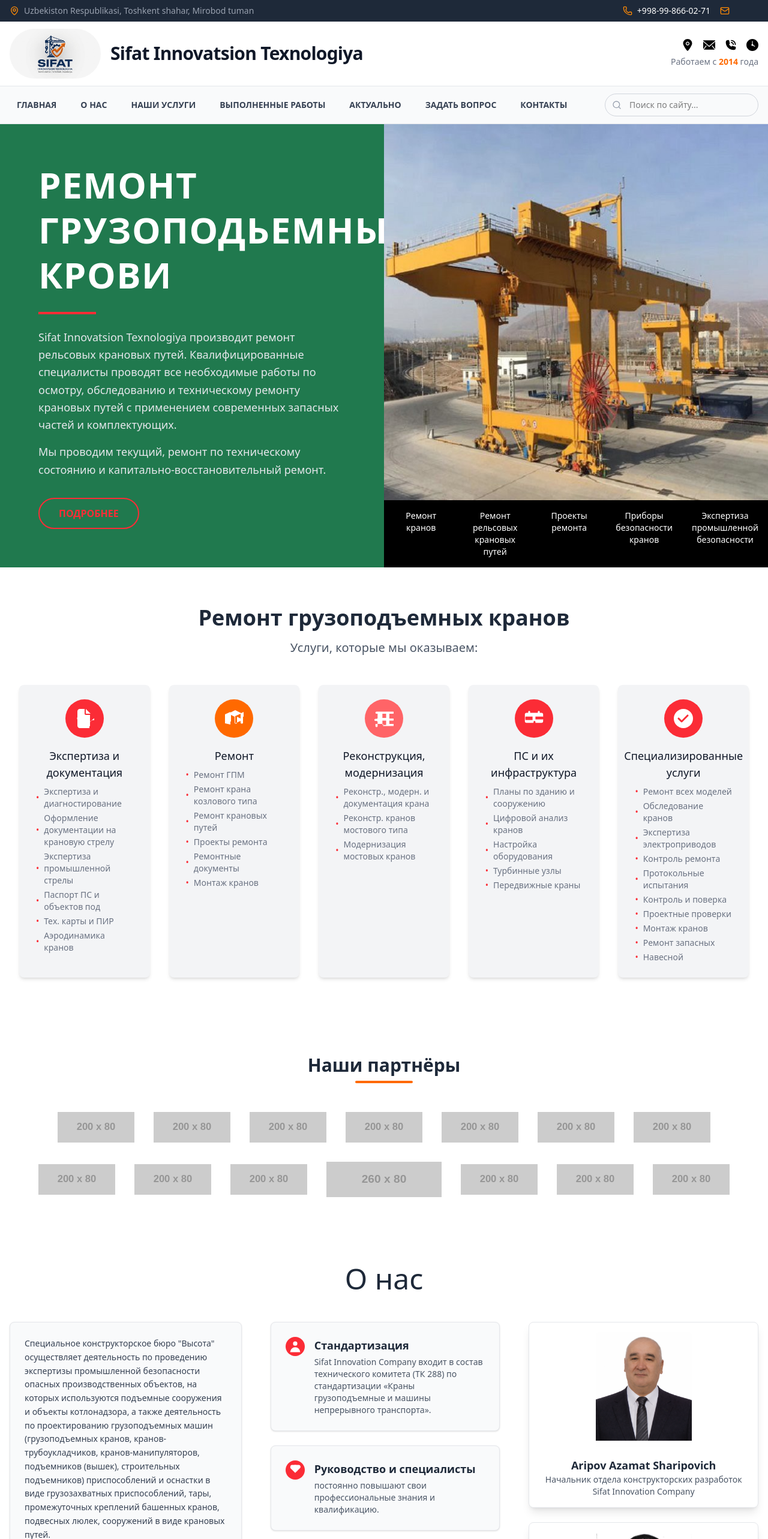
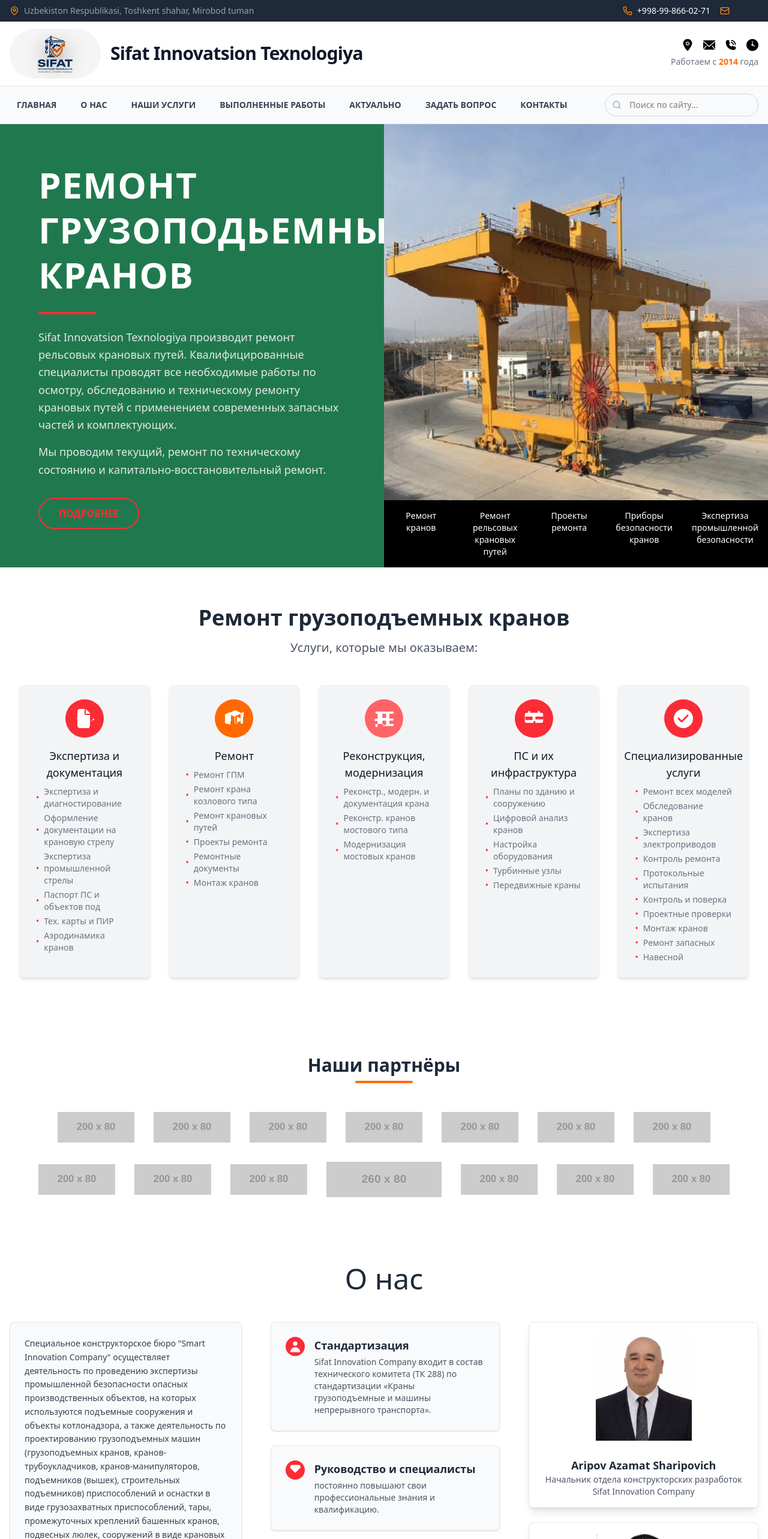
Before and after one commit to muhammadibnmurod/sifat-innvation-technology, a React (Vite) app: page / in a window 1280 px wide. Shown: the top 2566 px of the page at 60% size. Built offline with nearby package versions, Linux system fonts and the light colour scheme.

Commit message:
Update company name in AboutUs component and correct text in Navbar

```diff
--- a/src/components/AboutUs.jsx
+++ b/src/components/AboutUs.jsx
@@ -30,7 +30,7 @@
           {/* Left Block */}
           <div className="w-full lg:w-1/3 p-6 bg-gray-50 border border-gray-200 rounded-lg shadow-sm">
             <p className="text-gray-700 leading-relaxed text-sm">
-              Специальное конструкторское бюро "Высота" осуществляет
+              Специальное конструкторское бюро "Smart Innovation Company" осуществляет
               деятельность по проведению экспертизы промышленной безопасности
               опасных производственных объектов, на которых используются
               подъемные сооружения и объекты котлонадзора, а также деятельность
--- a/src/components/Navbar.jsx
+++ b/src/components/Navbar.jsx
@@ -8,7 +8,7 @@
       {/* Left section - text */}
       <div className="bg-[#20794e] text-white md:w-1/2 flex flex-col justify-center p-8 md:p-16">
         <h1 className="text-4xl md:text-6xl font-extrabold leading-tight tracking-wide uppercase">
-          РЕМОНТ <br /> ГРУЗОПОДЬЕМНЫХ <br /> КРОВИ
+          РЕМОНТ <br /> ГРУЗОПОДЬЕМНЫХ <br /> КРАНОВ
         </h1>
 
         {/* Red line */}
```
